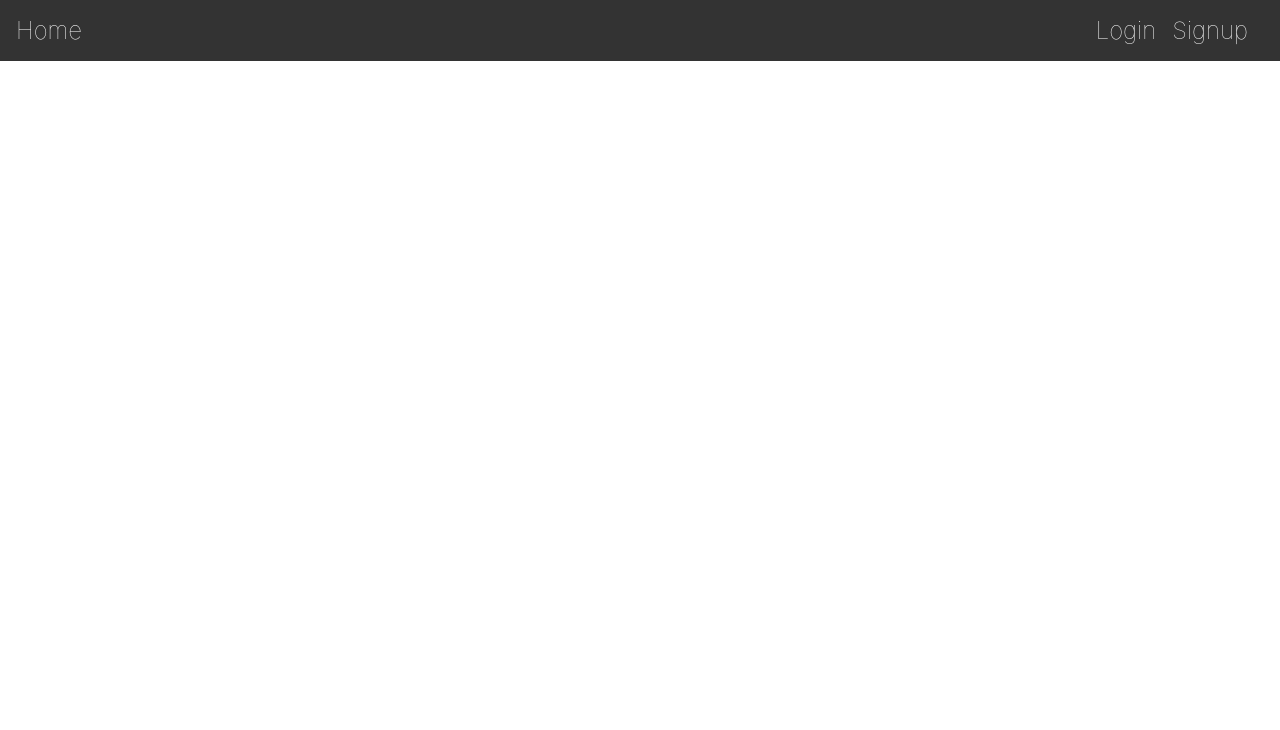
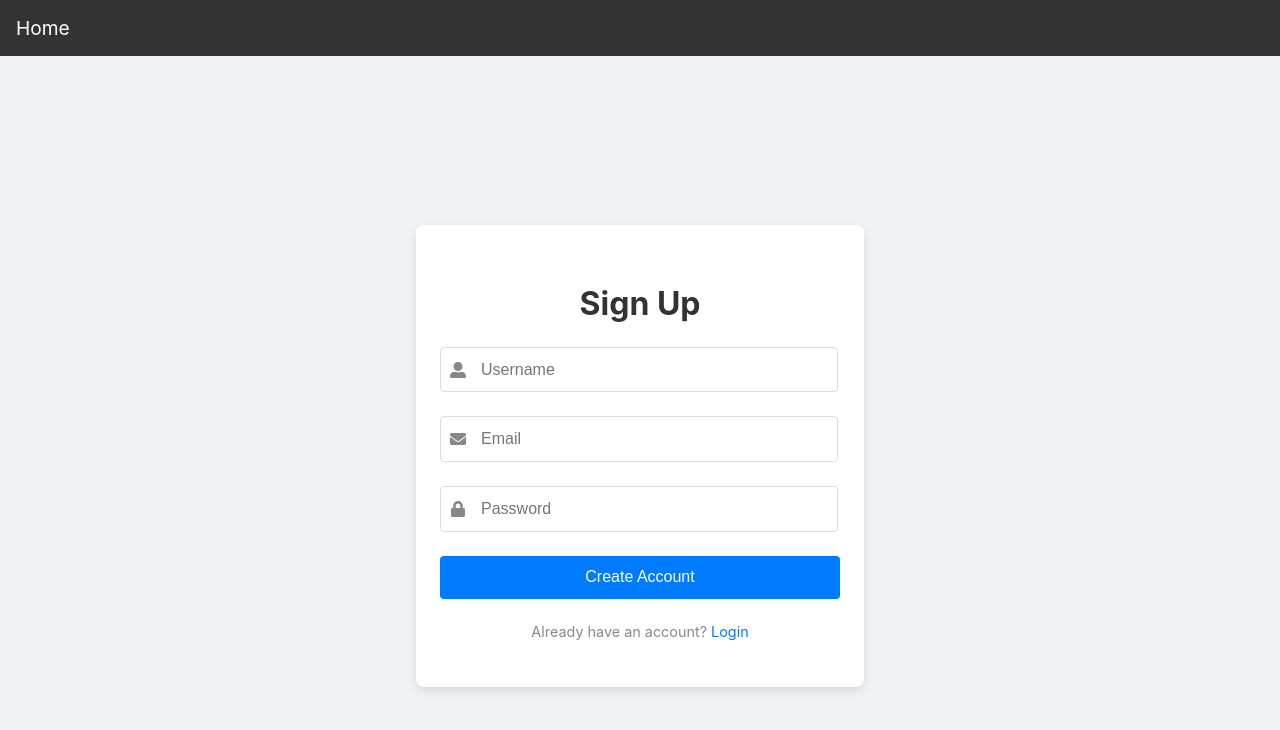
Before and after one commit to sharathkariyappa/Hackathon, a React (Create React App) app: page /Auth/Signup/Signup in a window 1280 px wide. Shown: the top 730 px of the page. Built offline with nearby package versions, Linux system fonts and the light colour scheme.

Commit message:
fixed layout and improved components

```diff
--- a/package.json
+++ b/package.json
@@ -8,7 +8,10 @@
     "@testing-library/user-event": "^13.5.0",
     "react": "^18.3.1",
     "react-dom": "^18.3.1",
+    "react-icons": "^5.3.0",
+    "react-router-dom": "^6.27.0",
     "react-scripts": "5.0.1",
+    "styled-components": "^6.1.13",
     "web-vitals": "^2.1.4"
   },
   "scripts": {
--- a/src/App.js
+++ b/src/App.js
@@ -1,11 +1,21 @@
-import './App.css';
-import {Navbar, Login, Signup} from "./components/ComponentIndex";
+import React from 'react';
+import { BrowserRouter as Router, Routes, Route } from 'react-router-dom';
+import Navbar from './components/Navbar/Navbar';
+import Home from './components/Auth/Home/Home';
+import Login from './components/Auth/Login/Login';
+import Signup from './components/Auth/Signup/Signup';
+
 
 function App() {
   return (
-    <div className="App">
+    <Router>
       <Navbar />
-    </div>
+      <Routes>
+        <Route path="/Auth/Login/Login" element={<Login />} />
+        <Route path="/Auth/Home/Home" element={<Home />} />
+        <Route path="/Auth/Signup/Signup" element={<Signup />} />
+      </Routes>
+    </Router>
   );
 }
 
--- /dev/null
+++ b/src/components/Auth/Home/Home.js
@@ -0,0 +1,84 @@
+import React from 'react';
+import styled from 'styled-components';
+import { Link } from 'react-router-dom';
+
+const Home = () => {
+  return (
+    <HomeContainer>
+      <Content>
+        <Title>Welcome to the Admin Dashboard</Title>
+        <Subtitle>Manage users efficiently with role-based access control</Subtitle>
+        <Description>
+          This platform provides an intuitive and powerful dashboard where admins can manage users, monitor activities, and visualize data through interactive charts. Users can view their profile and statistics seamlessly.
+        </Description>
+
+        <ButtonContainer>
+          {/* <StyledLink to="/dashboard">Go to Dashboard</StyledLink> */}
+          <StyledLink to="/Auth/Login/Login" secondary>Login</StyledLink>
+          <StyledLink to="/Auth/Signup/Signup" secondary>Sign Up</StyledLink>
+        </ButtonContainer>
+      </Content>
+    </HomeContainer>
+  );
+};
+
+export default Home;
+
+const HomeContainer = styled.div`
+  display: flex;
+  justify-content: center;
+  align-items: center;
+  min-height: 100vh;
+  background-color: #f0f2f5;
+  padding: 2rem;
+`;
+
+const Content = styled.div`
+  max-width: 600px;
+  padding: 2rem;
+  background: white;
+  border-radius: 10px;
+  box-shadow: 0px 4px 15px rgba(0, 0, 0, 0.1);
+  text-align: center;
+`;
+
+const Title = styled.h1`
+  font-size: 2rem;
+  margin-bottom: 1rem;
+  color: #333;
+`;
+
+const Subtitle = styled.h2`
+  font-size: 1.25rem;
+  margin-bottom: 1rem;
+  color: #555;
+`;
+
+const Description = styled.p`
+  font-size: 1rem;
+  color: #666;
+  margin-bottom: 2rem;
+  line-height: 1.5;
+`;
+
+const ButtonContainer = styled.div`
+  display: flex;
+  gap: 1rem;
+  justify-content: center;
+`;
+
+const StyledLink = styled(Link)`
+  padding: 0.75rem 1.5rem;
+  font-size: 1rem;
+  color: ${(props) => (props.secondary ? '#007bff' : '#fff')};
+  background-color: ${(props) => (props.secondary ? 'transparent' : '#007bff')};
+  border: ${(props) => (props.secondary ? '2px solid #007bff' : 'none')};
+  border-radius: 5px;
+  text-decoration: none;
+  transition: background-color 0.3s, color 0.3s;
+
+  &:hover {
+    background-color: ${(props) => (props.secondary ? '#007bff' : '#0056b3')};
+    color: #fff;
+  }
+`;
--- a/src/components/Auth/Login/Login.js
+++ b/src/components/Auth/Login/Login.js
@@ -1,10 +1,136 @@
-import React from 'react'
-import '../Login/Login.css'
+import React, { useState } from 'react';
+import { Link } from 'react-router-dom';
+import styled from 'styled-components';
+import { FaUser, FaLock } from 'react-icons/fa';
 
 const Login = () => {
+
+  const [formData, setFormData] = useState({
+    username: '',
+    email: '',
+    password: '',
+  });
+
+  const handleChange = (e) => {
+    setFormData({
+      ...formData,
+      [e.target.name]: e.target.value,
+    });
+  };
+  const handleSubmit = (e) => {
+    e.preventDefault();
+    console.log('Form submitted', formData);
+    // Add your signup logic here
+  };
   return (
-    <div>Login</div>
-  )
-}
+    <LoginContainer>
+      <Form onSubmit={handleSubmit}>
+        <Title>Login</Title>
 
-export default Login
+        <InputContainer>
+          <FaUser className="icon" />
+          <Input type="text" placeholder="Email"  value={formData.username}
+            onChange={handleChange} required/>
+        </InputContainer>
+
+        <InputContainer>
+          <FaLock className="icon" />
+          <Input type="password" placeholder="Password"  value={formData.username}
+            onChange={handleChange} required/>
+        </InputContainer>
+
+        <Button type="submit">Login</Button>
+        <FooterText>Don't have an account? <Link to="/Auth/Signup/Signup">Sign up</Link></FooterText>
+      </Form>
+    </LoginContainer>
+  );
+};
+
+export default Login;
+
+const LoginContainer = styled.div`
+  display: flex;
+  justify-content: center;
+  align-items: center;
+  min-height: 100vh;
+  background-color: #f0f2f5;
+  padding: 1rem;
+`;
+
+const Form = styled.form`
+  background: white;
+  padding: 2rem 1.5rem;
+  border-radius: 8px;
+  box-shadow: 0px 4px 10px rgba(0, 0, 0, 0.1);
+  width: 100%;
+  max-width: 400px;
+  text-align: center;
+`;
+
+const Title = styled.h2`
+  font-size: 1.8rem;
+  margin-bottom: 1.5rem;
+  color: #333;
+`;
+
+const InputContainer = styled.div`
+  position: relative;
+  width: 85%;
+  margin-bottom: 1.5rem;
+
+  .icon {
+    position: absolute;
+    top: 50%;
+    left: 15px;
+    transform: translateY(-50%);
+    color: #888;
+  }
+`;
+
+const Input = styled.input`
+  width: 100%;
+  padding: 0.75rem 1rem 0.75rem 40px;
+  border: 1px solid #ccc;
+  border-radius: 4px;
+  font-size: 1rem;
+  color: #333;
+  outline: none;
+
+  &:focus {
+    border-color: #007bff;
+    box-shadow: 0 0 5px rgba(0, 123, 255, 0.3);
+  }
+`;
+
+const Button = styled.button`
+  width: 100%;
+  padding: 0.75rem;
+  margin-top: 1rem;
+  font-size: 1rem;
+  font-weight: bold;
+  color: #fff;
+  background-color: #007bff;
+  border: none;
+  border-radius: 4px;
+  cursor: pointer;
+  transition: background-color 0.3s;
+
+  &:hover {
+    background-color: #0056b3;
+  }
+`;
+
+const FooterText = styled.p`
+  margin-top: 1rem;
+  font-size: 0.9rem;
+  color: #666;
+
+  a {
+    color: #007bff;
+    text-decoration: none;
+
+    &:hover {
+      text-decoration: underline;
+    }
+  }
+`;
--- a/src/components/Auth/Signup/Signup.js
+++ b/src/components/Auth/Signup/Signup.js
@@ -1,10 +1,158 @@
-import React from 'react'
-import '../Signup/Signup.css'
+import React, { useState } from 'react';
+import { Link } from 'react-router-dom';
+import styled from 'styled-components';
+import { FaUserAlt, FaEnvelope, FaLock } from 'react-icons/fa';
 
 const Signup = () => {
+  const [formData, setFormData] = useState({
+    username: '',
+    email: '',
+    password: '',
+  });
+
+  const handleChange = (e) => {
+    setFormData({
+      ...formData,
+      [e.target.name]: e.target.value,
+    });
+  };
+
+  const handleSubmit = (e) => {
+    e.preventDefault();
+    console.log('Form submitted', formData);
+    // Add your signup logic here
+  };
+
   return (
-    <div>Signup</div>
-  )
-}
+    <SignupContainer>
+      <Form onSubmit={handleSubmit}>
+        <Title>Sign Up</Title>
 
-export default Signup
+        <InputContainer>
+          <FaUserAlt className="icon" />
+          <Input
+            type="text"
+            name="username"
+            placeholder="Username"
+            value={formData.username}
+            onChange={handleChange}
+            required
+          />
+        </InputContainer>
+
+        <InputContainer>
+          <FaEnvelope className="icon" />
+          <Input
+            type="email"
+            name="email"
+            placeholder="Email"
+            value={formData.email}
+            onChange={handleChange}
+            required
+          />
+        </InputContainer>
+
+        <InputContainer>
+          <FaLock className="icon" />
+          <Input
+            type="password"
+            name="password"
+            placeholder="Password"
+            value={formData.password}
+            onChange={handleChange}
+            required
+          />
+        </InputContainer>
+
+        <Button type="submit">Create Account</Button>
+        <FooterText>Already have an account? <Link to="/Auth/Login/Login">Login</Link></FooterText>
+      </Form>
+    </SignupContainer>
+  );
+};
+
+export default Signup;
+
+const SignupContainer = styled.div`
+  display: flex;
+  justify-content: center;
+  align-items: center;
+  min-height: 100vh;
+  background-color: #f0f2f5;
+`;
+
+const Form = styled.form`
+  background: white;
+  padding: 2rem 1.5rem; /* Adjust padding for the left icon */
+  border-radius: 8px;
+  box-shadow: 0px 4px 10px rgba(0, 0, 0, 0.1);
+  width: 100%;
+  max-width: 400px; /* Set max-width for form container */
+  text-align: center;
+`;
+
+const Title = styled.h2`
+  font-size: 2rem;
+  color: #333;
+  margin-bottom: 1.5rem;
+`;
+
+const InputContainer = styled.div`
+  position: relative;
+  width: 85%; /* Ensure it takes full width of the form */
+  margin-bottom: 1.5rem;
+
+  .icon {
+    position: absolute;
+    top: 50%;
+    left: 10px; /* Adjust padding to fit inside container */
+    transform: translateY(-50%);
+    color: #888;
+  }
+`;
+
+const Input = styled.input`
+  width: 100%;
+  padding: 0.8rem 1rem 0.8rem 2.5rem;
+  border: 1px solid #ddd;
+  border-radius: 4px;
+  font-size: 1rem;
+  color: #333;
+  outline: none;
+  transition: border-color 0.3s ease;
+
+  &:focus {
+    border-color: #007bff;
+  }
+`;
+
+const Button = styled.button`
+  width: 100%;
+  padding: 0.8rem;
+  font-size: 1rem;
+  color: white;
+  background-color: #007bff;
+  border: none;
+  border-radius: 4px;
+  cursor: pointer;
+  transition: background-color 0.3s ease;
+
+  &:hover {
+    background-color: #0056b3;
+  }
+`;
+
+const FooterText = styled.p`
+  font-size: 0.9rem;
+  color: #888;
+  margin-top: 1.5rem;
+
+  a {
+    color: #007bff;
+    text-decoration: none;
+
+    &:hover {
+      text-decoration: underline;
+    }
+  }
+`;
--- a/src/components/ComponentIndex.js
+++ /dev/null
@@ -1,9 +0,0 @@
-import Navbar from "./Navbar/Navbar";
-import Login from "./Auth/Login/Login";
-import Signup from "./Auth/Signup/Signup";
-
-export {
-    Navbar,
-    Login,
-    Signup
-}
--- a/src/components/Navbar/Navbar.css
+++ b/src/components/Navbar/Navbar.css
@@ -1,32 +1,33 @@
 .navbar {
     display: flex;
     justify-content: space-between;
+    padding: 1rem;
+    background-color: #333;
+    color: white;
+  }
+
+  .navbar-left, .navbar-right {
+    display: flex;
     align-items: center;
-    background-color: #333;
-    color: #fff;
-    padding: 1rem;
-}
+  }
 
-.navbar-left .Home{
-    font-size: 1.5rem;
-    font-weight: lighter;
-    color: #fff;
+  .nav-links {
+    list-style: none;
+    display: flex;
+    gap: 1rem;
+  }
+
+  .link {
+    color: white;
+
     text-decoration: none;
-}
-.navbar-left .nav-links {
-    list-style-type: none;
-    display: flex;
-    margin: 0;
-    padding: 0;
-}
+  }
 
-.navbar-left .nav-links li {
-    margin-right: 1rem;
-}
+  .headerItem {
+    cursor: pointer;
+    font-size: larger;
+  }
 
-.navbar-left .nav-links a {
-    color: #fff;
-    text-decoration: none;
-    font-size: 1.5rem;
-    font-weight: lighter;
-}
+  .headerItem:hover {
+    color: #aaa;
+  }
--- a/src/components/Navbar/Navbar.js
+++ b/src/components/Navbar/Navbar.js
@@ -1,26 +1,31 @@
-import React from 'react'
-import '../Navbar/Navbar.css'
+import React from 'react';
+import { Link } from 'react-router-dom';
+import '../Navbar/Navbar.css';
 
 const Navbar = () => {
   return (
-    <div>
     <nav className="navbar">
       <div className="navbar-left">
-                <a href="/" className="Home">Home</a>
+        <Link to="/Auth/Home/Home" className="link">
+          <div className="headerItem">Home</div>
+        </Link>
       </div>
-            <div className="navbar-left">
-              <ul className="nav-links">
+      <div className="navbar-right">
+        {/* <ul className="nav-links">
           <li>
-                  <a href="/Auth/Login">Login</a>
+            <Link to="/Auth/Login/Login" className="link">
+              <div className="headerItem">Login</div>
+            </Link>
           </li>
           <li>
-                  <a href="/Auth/Signup">Signup</a>
+            <Link to="/Auth/Signup/Signup" className="link">
+              <div className="headerItem">Signup</div>
+            </Link>
           </li>
-              </ul>
+        </ul> */}
       </div>
     </nav>
-    </div>
   );
-}
+};
 
-export default Navbar
+export default Navbar;
```
Also changed, not shown: src/components/Auth/Login/Login.css (deleted), src/components/Auth/Signup/Signup.css (deleted), 1 other file (tests, documents, lock files or other folders). Lines whose indentation alone changed are shown as unchanged.
